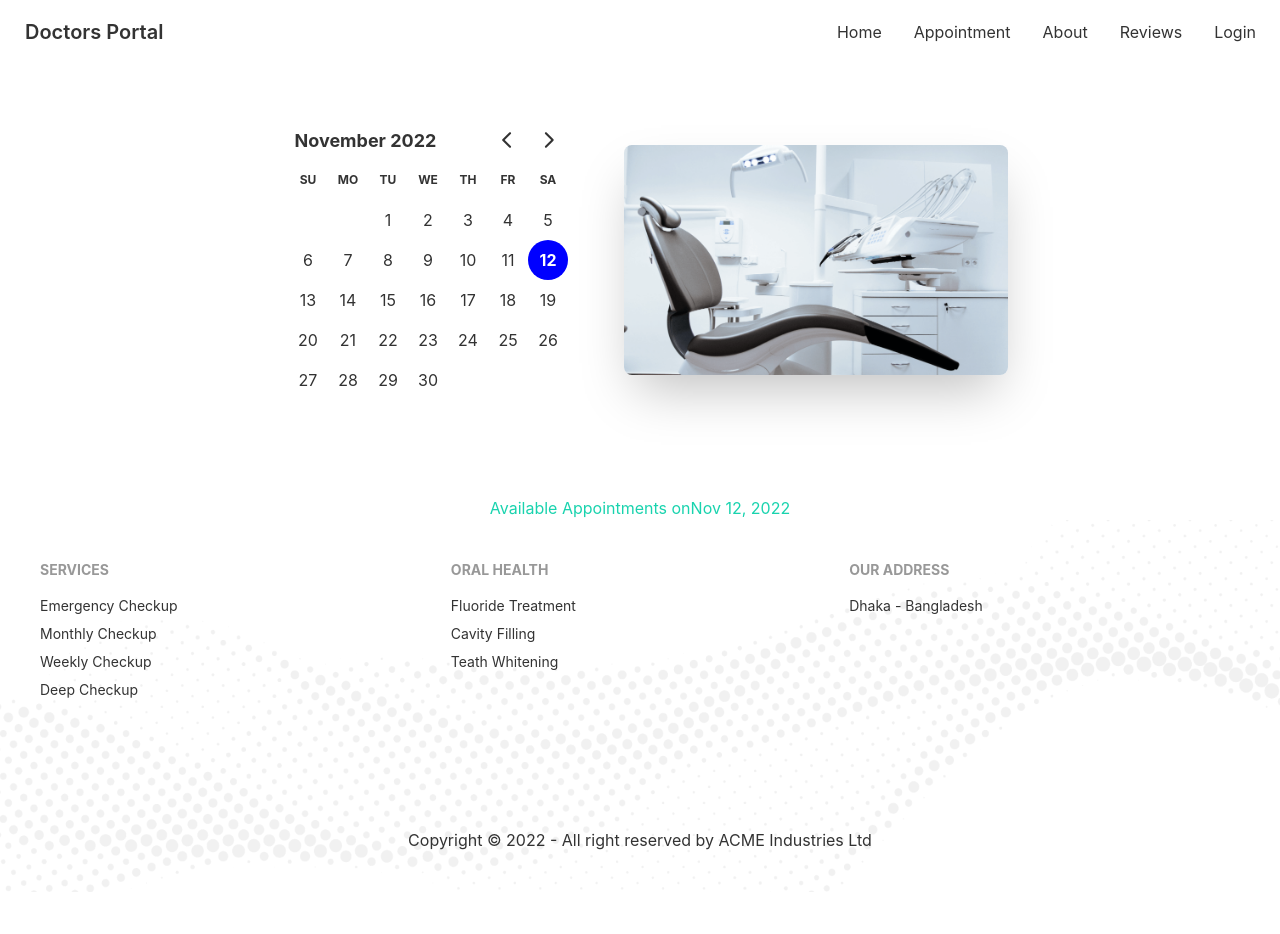
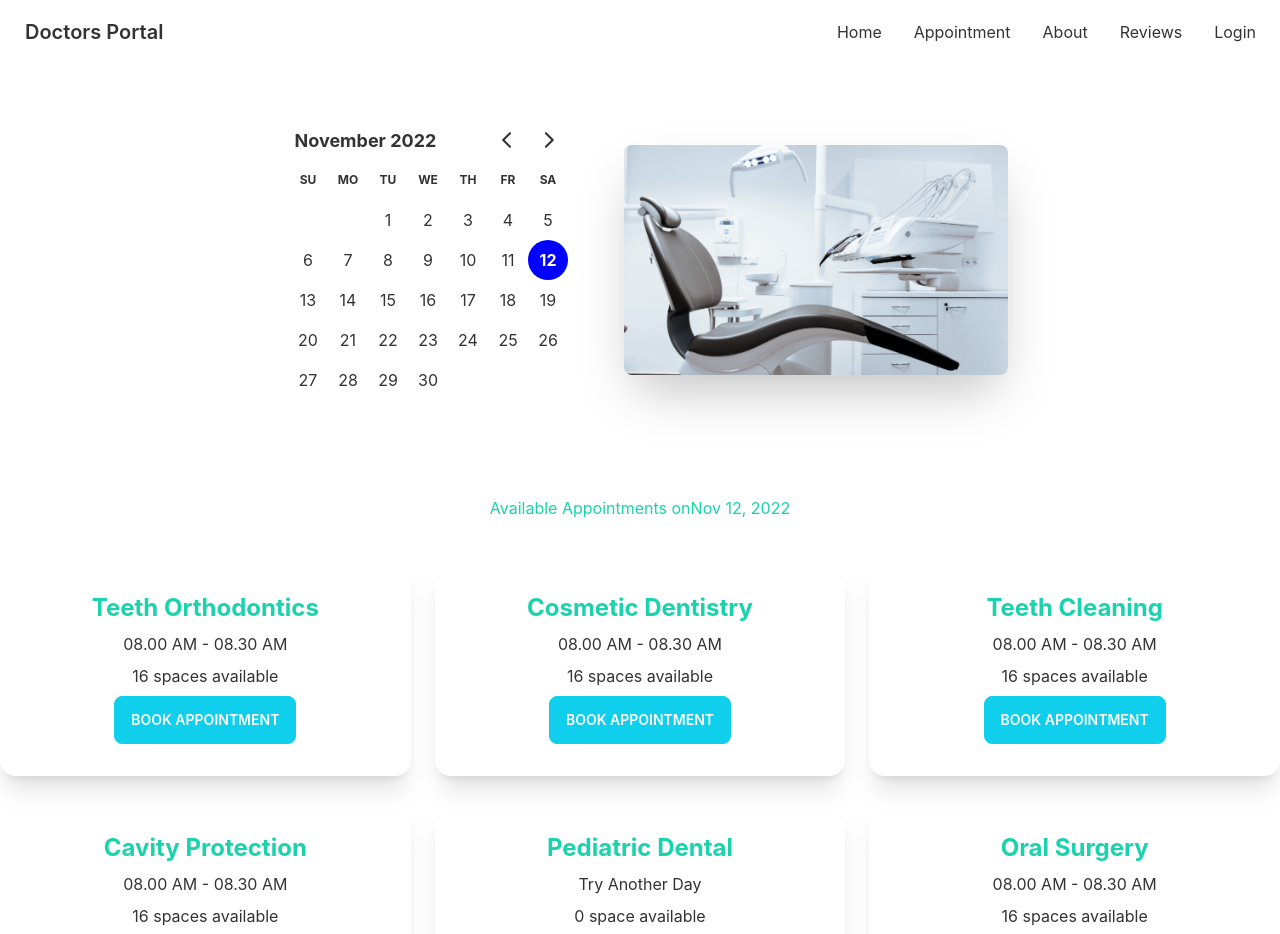
Before and after one commit to Rabbe10581/doctors-portal-client, a React (Create React App) app: page /appointment in a window 1280 px wide. Shown: the top 934 px of the page. Before the commit the page ends 892 px from the top, so only its background shows below. Built offline with nearby package versions, Linux system fonts and the light colour scheme.

Commit message:
available appointment option card added

```diff
--- /dev/null
+++ b/public/appointmentOption.json
@@ -0,0 +1,117 @@
+[
+    {
+        "_id": 1,
+        "name": "Teeth Orthodontics",
+        "slots": [
+            "08.00 AM - 08.30 AM",
+            "08.30 AM - 09.00 AM",
+            "09.00 AM - 9.30 AM",
+            "09.30 AM - 10.00 AM",
+            "10.00 AM - 10.30 AM",
+            "10.30 AM - 11.00 AM",
+            "11.00 AM - 11.30 AM",
+            "11.30 AM - 12.00 AM",
+            "1.00 PM - 1.30 PM",
+            "1.30 PM - 2.00 PM",
+            "2.00 PM - 2.30 PM",
+            "2.30 PM - 3.00 PM",
+            "3.00 PM - 3.30 PM",
+            "3.30 PM - 4.00 PM",
+            "4.00 PM - 4.30 PM",
+            "4.30 PM - 5.00 PM"
+        ]
+    },
+    {
+        "_id": 2,
+        "name": "Cosmetic Dentistry",
+        "slots": [
+            "08.00 AM - 08.30 AM",
+            "08.30 AM - 09.00 AM",
+            "09.00 AM - 9.30 AM",
+            "09.30 AM - 10.00 AM",
+            "10.00 AM - 10.30 AM",
+            "10.30 AM - 11.00 AM",
+            "11.00 AM - 11.30 AM",
+            "11.30 AM - 12.00 AM",
+            "1.00 PM - 1.30 PM",
+            "1.30 PM - 2.00 PM",
+            "2.00 PM - 2.30 PM",
+            "2.30 PM - 3.00 PM",
+            "3.00 PM - 3.30 PM",
+            "3.30 PM - 4.00 PM",
+            "4.00 PM - 4.30 PM",
+            "4.30 PM - 5.00 PM"
+        ]
+    },
+    {
+        "_id": 3,
+        "name": "Teeth Cleaning",
+        "slots": [
+            "08.00 AM - 08.30 AM",
+            "08.30 AM - 09.00 AM",
+            "09.00 AM - 9.30 AM",
+            "09.30 AM - 10.00 AM",
+            "10.00 AM - 10.30 AM",
+            "10.30 AM - 11.00 AM",
+            "11.00 AM - 11.30 AM",
+            "11.30 AM - 12.00 AM",
+            "1.00 PM - 1.30 PM",
+            "1.30 PM - 2.00 PM",
+            "2.00 PM - 2.30 PM",
+            "2.30 PM - 3.00 PM",
+            "3.00 PM - 3.30 PM",
+            "3.30 PM - 4.00 PM",
+            "4.00 PM - 4.30 PM",
+            "4.30 PM - 5.00 PM"
+        ]
+    },
+    {
+        "_id": 4,
+        "name": "Cavity Protection",
+        "slots": [
+            "08.00 AM - 08.30 AM",
+            "08.30 AM - 09.00 AM",
+            "09.00 AM - 9.30 AM",
+            "09.30 AM - 10.00 AM",
+            "10.00 AM - 10.30 AM",
+            "10.30 AM - 11.00 AM",
+            "11.00 AM - 11.30 AM",
+            "11.30 AM - 12.00 AM",
+            "1.00 PM - 1.30 PM",
+            "1.30 PM - 2.00 PM",
+            "2.00 PM - 2.30 PM",
+            "2.30 PM - 3.00 PM",
+            "3.00 PM - 3.30 PM",
+            "3.30 PM - 4.00 PM",
+            "4.00 PM - 4.30 PM",
+            "4.30 PM - 5.00 PM"
+        ]
+    },
+    {
+        "_id": 5,
+        "name": "Pediatric Dental",
+        "slots": []
+    },
+    {
+        "_id": 6,
+        "name": "Oral Surgery",
+        "slots": [
+            "08.00 AM - 08.30 AM",
+            "08.30 AM - 09.00 AM",
+            "09.00 AM - 9.30 AM",
+            "09.30 AM - 10.00 AM",
+            "10.00 AM - 10.30 AM",
+            "10.30 AM - 11.00 AM",
+            "11.00 AM - 11.30 AM",
+            "11.30 AM - 12.00 AM",
+            "1.00 PM - 1.30 PM",
+            "1.30 PM - 2.00 PM",
+            "2.00 PM - 2.30 PM",
+            "2.30 PM - 3.00 PM",
+            "3.00 PM - 3.30 PM",
+            "3.30 PM - 4.00 PM",
+            "4.00 PM - 4.30 PM",
+            "4.30 PM - 5.00 PM"
+        ]
+    }
+]
--- /dev/null
+++ b/src/Pages/Appointment/AvailableAppointments/AppointmentOption.js
@@ -0,0 +1,20 @@
+import React from 'react';
+
+const AppointmentOption = ({ appointmentOption }) => {
+    // console.log(option);
+    const { name, slots } = appointmentOption;
+    return (
+        <div className="card shadow-xl ">
+            <div className="card-body text-center">
+                <h2 className="text-2xl font-bold text-secondary">{name}</h2>
+                <p>{slots.length > 0 ? slots[0] : 'Try Another Day'}</p>
+                <p>{slots.length} {slots.length > 1 ? 'spaces' : 'space'} available</p>
+                <div className="card-actions justify-center">
+                    <button className="btn btn-primary text-white font-semibold">Book Appointment</button>
+                </div>
+            </div>
+        </div>
+    );
+};
+
+export default AppointmentOption;
--- a/src/Pages/Appointment/AvailableAppointments/AvailableAppointment.js
+++ b/src/Pages/Appointment/AvailableAppointments/AvailableAppointment.js
@@ -1,10 +1,28 @@
 import { format } from 'date-fns';
-import React from 'react';
+import React, { useEffect, useState } from 'react';
+import AppointmentOption from './AppointmentOption';
 
 const AvailableAppointment = ({ selectedDate }) => {
+
+    const [appointmentOptions, setAppointmentOptions] = useState([])
+
+    useEffect(() => {
+        fetch('appointmentOption.json')
+            .then(res => res.json())
+            .then(data => setAppointmentOptions(data))
+    }, [])
+
     return (
-        <section className='mt-16'>
+        <section className='my-16'>
             <p className="text-center text-secondary font-bol">Available Appointments on{format(selectedDate, 'PP')}</p>
+            <div className='grid gap-6 mt-10 grid-cols-1 md:grid-cols-2 lg:grid-cols-3'>
+                {
+                    appointmentOptions.map(option => <AppointmentOption
+                        key={option._id}
+                        appointmentOption={option}
+                    ></AppointmentOption>)
+                }
+            </div>
         </section>
     );
 };
```
